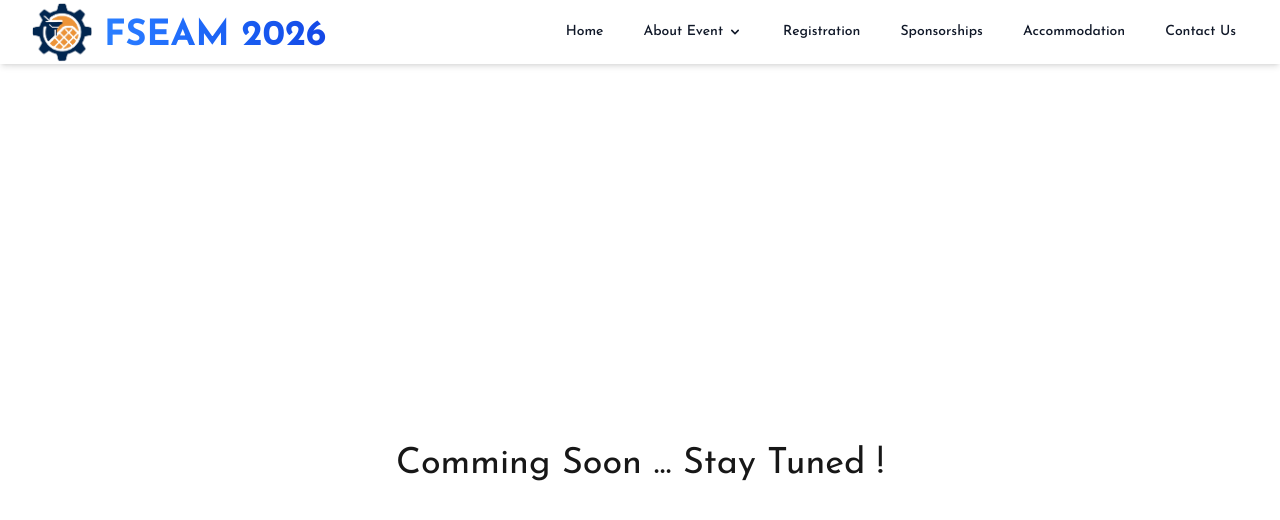
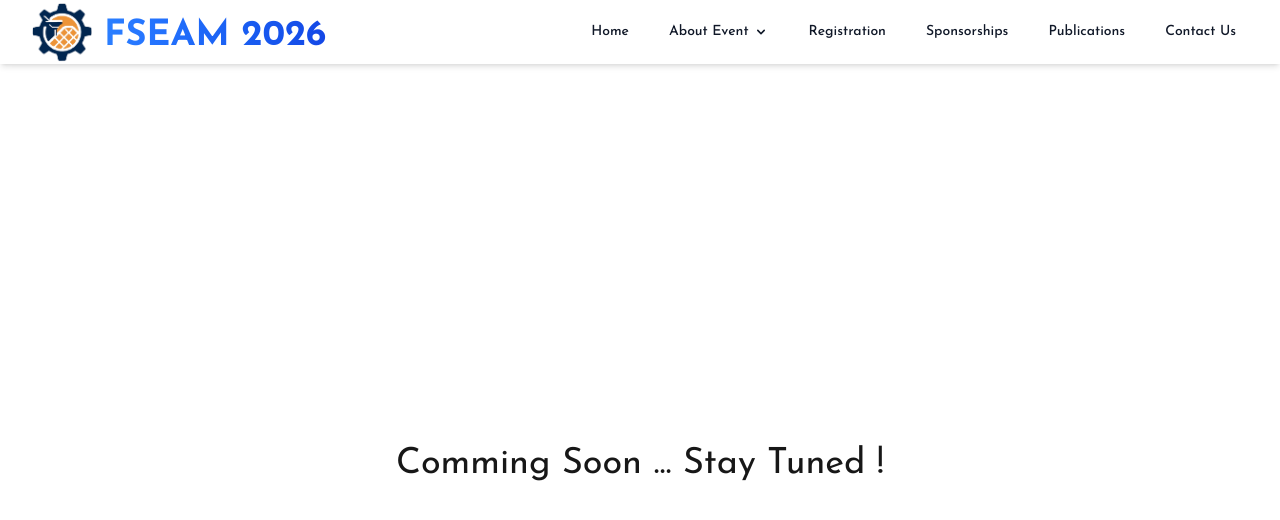
Before and after one commit to sushabhan878/IIT_KGP_MME_Conference, a Next.js app: page /accomodation in a window 1280 px wide. Shown: the top 520 px of the page. Built offline with nearby package versions, Linux system fonts and the light colour scheme.

Commit message:
routing changed

```diff
--- a/components/Navbar.tsx
+++ b/components/Navbar.tsx
@@ -114,11 +114,11 @@ const Navbar = () => {
                       Speakers
                     </Link>
                     <Link
-                      href="/publications"
+                      href="/accomodation"
                       className="block px-5 py-3 text-sm font-medium text-gray-700 hover:bg-blue-50 hover:text-blue-700 transition-colors duration-150 border-l-4 border-transparent hover:border-blue-600"
                       role="menuitem"
                     >
-                      Publications
+                      Accommodation
                     </Link>
                     <Link
                       href="/preconference"
@@ -152,8 +152,8 @@ const Navbar = () => {
             <Link href="/sponsorships" className="px-3 py-2 rounded-md text-sm font-medium text-gray-900 hover:text-blue-800">
               Sponsorships
             </Link>
-            <Link href="/accomodation" className="px-3 py-2 rounded-md text-sm font-medium text-gray-900 hover:text-blue-800">
-              Accommodation
+            <Link href="/publications" className="px-3 py-2 rounded-md text-sm font-medium text-gray-900 hover:text-blue-800">
+              Publications
             </Link>
             <Link href="/contactUs" className="px-3 py-2 rounded-md text-sm font-medium text-gray-900 hover:text-blue-800">
               Contact Us
@@ -217,8 +217,8 @@ const Navbar = () => {
                   <Link href="/speakers" className="block px-3 py-2.5 rounded-md text-base font-medium text-gray-700 hover:bg-blue-50 hover:text-blue-700 transition-colors duration-150">
                     Speakers
                   </Link>
-                  <Link href="/publications" className="block px-3 py-2.5 rounded-md text-base font-medium text-gray-700 hover:bg-blue-50 hover:text-blue-700 transition-colors duration-150">
-                    Publications
+                  <Link href="/accomodation" className="block px-3 py-2.5 rounded-md text-base font-medium text-gray-700 hover:bg-blue-50 hover:text-blue-700 transition-colors duration-150">
+                    Accommodation
                   </Link>
                   <Link href="/preconference-certification" className="block px-3 py-2.5 rounded-md text-base font-medium text-gray-700 hover:bg-blue-50 hover:text-blue-700 transition-colors duration-150">
                     Preconference Certification
@@ -239,8 +239,8 @@ const Navbar = () => {
             <Link href="/sponsorships" className="block px-3 py-2 rounded-md text-base font-medium text-gray-900 hover:text-blue-800">
               Sponsorships
             </Link>
-            <Link href="/accomodation" className="block px-3 py-2 rounded-md text-base font-medium text-gray-900 hover:text-blue-800">
-              Accommodation
+            <Link href="/publications" className="block px-3 py-2 rounded-md text-base font-medium text-gray-900 hover:text-blue-800">
+              Publications
             </Link>
             <Link href="/contactUs" className="block px-3 py-2 rounded-md text-base font-medium text-gray-900 hover:text-blue-800">
               Contact Us
```
